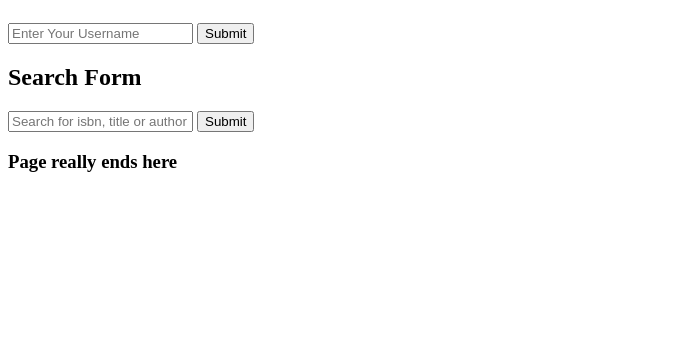
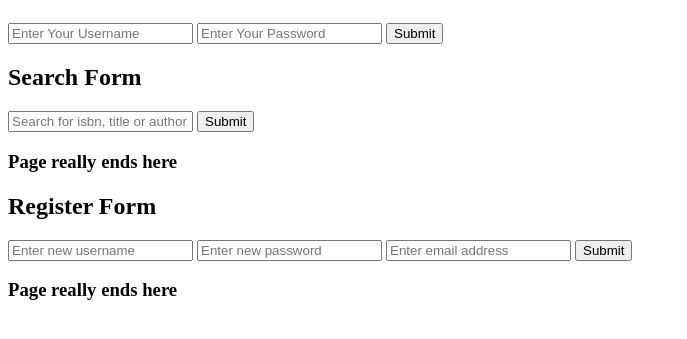
Before and after one commit to tmassey101/CS50W-Project1, a Flask app: page / in a window 1280 px wide. Shown: the part 82-421 px from the top of the page, without its empty margins (0-687 px from the left). Run offline with Flask 2, Linux system fonts and the light colour scheme.

Commit message:
new /register route and user table

```diff
--- a/application.py
+++ b/application.py
@@ -41,11 +41,45 @@ def index():
     if request.method == "POST":
 
         submitUser = request.form.get("submitUser")
-        curUser = submitUser
+        submitPassword = request.form.get("submitPassword")
+
+        query = db.execute("SELECT username, password FROM users WHERE username LIKE :username",{"username": submitUser}).fetchall()
+
+        print(submitPassword)
+        print(query)
+
 
     return render_template("index.html", curUser=curUser)
 
-#msin page, begin session if no existing user (or keep logged in as user)
+@app.route("/register", methods=["POST"])
+def register():
+
+    submitUser = request.form.get("submitUser")
+    submitPassword = request.form.get("submitPassword")
+    submitEmail = request.form.get("submitEmail")
+
+
+    query = db.execute("SELECT * FROM users WHERE username = :username",{"username": submitUser}).fetchone()
+
+    if query is None:
+
+        db.execute("INSERT INTO users (username, password, email) VALUES (:submitUser, :submitPassword, :submitEmail)",
+            {"submitUser": submitUser, "submitPassword": submitPassword, "submitEmail": submitEmail})
+        db.commit()
+
+        print(f"Added user: {submitUser}.")
+        return render_template("index.html", curUser=submitUser)
+
+    return (f"My own error. User {submitUser} already exists.")
+
+
+
+
+
+
+
+
+#search DB for book details and return to results page
 @app.route("/search", methods=["POST"])
 def search():
 
@@ -82,7 +116,6 @@ def isbn(isbn):
     author = books[3]
     year = books[4]
 
-    #print("title:", title)
     grresult = goodreadsapi(isbn)
 
     average_score = grresult['average_rating']
--- a/templates/index.html
+++ b/templates/index.html
@@ -7,6 +7,7 @@
 
 <form action="/" method="post">
     <input type="text" name="submitUser" placeholder="Enter Your Username">
+    <input type="text" name="submitPassword" placeholder="Enter Your Password">
     <button>Submit</button>
 </form>
 
@@ -20,3 +21,15 @@
 </form>
 
 <h3>Page really ends here</h3>
+
+
+<h2>Register Form</h2>
+
+<form action="/register" method="post">
+    <input type="text" name="submitUser" placeholder="Enter new username">
+    <input type="text" name="submitPassword" placeholder="Enter new password">
+    <input type="text" name="submitEmail" placeholder="Enter email address">
+    <button>Submit</button>
+</form>
+
+<h3>Page really ends here</h3>
```
Also changed, not shown: 2 other files.
